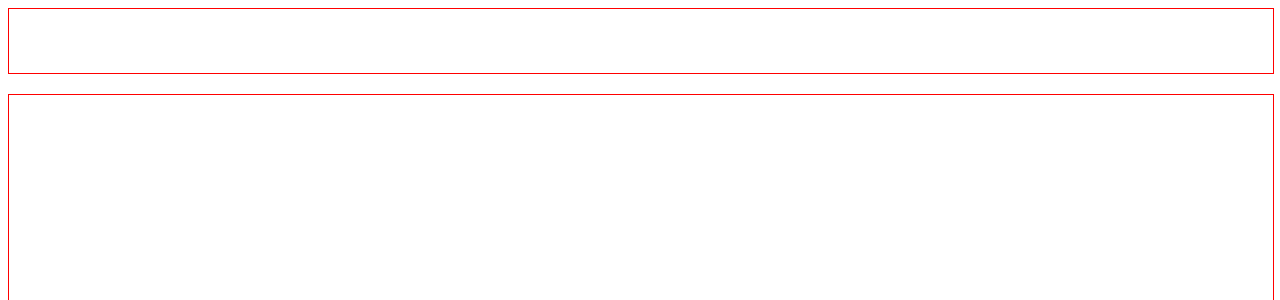
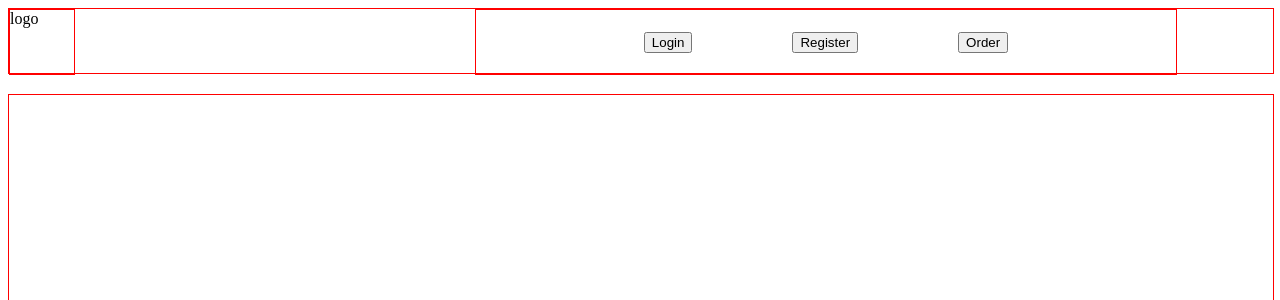
Before and after one commit to oDs1337/Pizzeria-margherita, an Angular app: page / in a window 1280 px wide. Shown: the top 300 px of the page. Built offline with nearby package versions, Linux system fonts and the light colour scheme.

Commit message:
Add css to app component and nav-bar

```diff
--- a/src/app/app.component.css
+++ b/src/app/app.component.css
@@ -2,10 +2,34 @@
   width: 100%;
   height: 64px;
   border: 1px solid red;
+  display: flex;
 }
 .routingContainer{
   margin-top: 20px;
   width: 100%;
   height: 700px;
   border: 1px solid red;
+  display: flex;
+  justify-content: center;
+  align-items: center;
 }
+.logo{
+  width: 64px;
+  height: 64px;
+  border: 1px solid red;
+}
+.buttonsOfChoice{
+  width: 700px;
+  height: 64px;
+  border: 1px solid red;
+  margin-left: 400px;
+  display: flex;
+  justify-content: center;
+  align-items: center;
+}
+.loginButton{
+  margin-right: 100px;
+}
+.registerButton{
+  margin-right: 100px;
+}
--- a/src/app/app.component.html
+++ b/src/app/app.component.html
@@ -1,5 +1,18 @@
 <div class="navBar">
-
+  <div class="logo">
+    logo
+  </div>
+  <div class="buttonsOfChoice">
+    <div class="loginButton">
+      <button>Login</button>
+    </div>
+    <div class="registerButton">
+      <button>Register</button>
+    </div>
+    <div class="orderButton">
+      <button>Order</button>
+    </div>
+  </div>
 </div>
 
 <div class="routingContainer">
```
